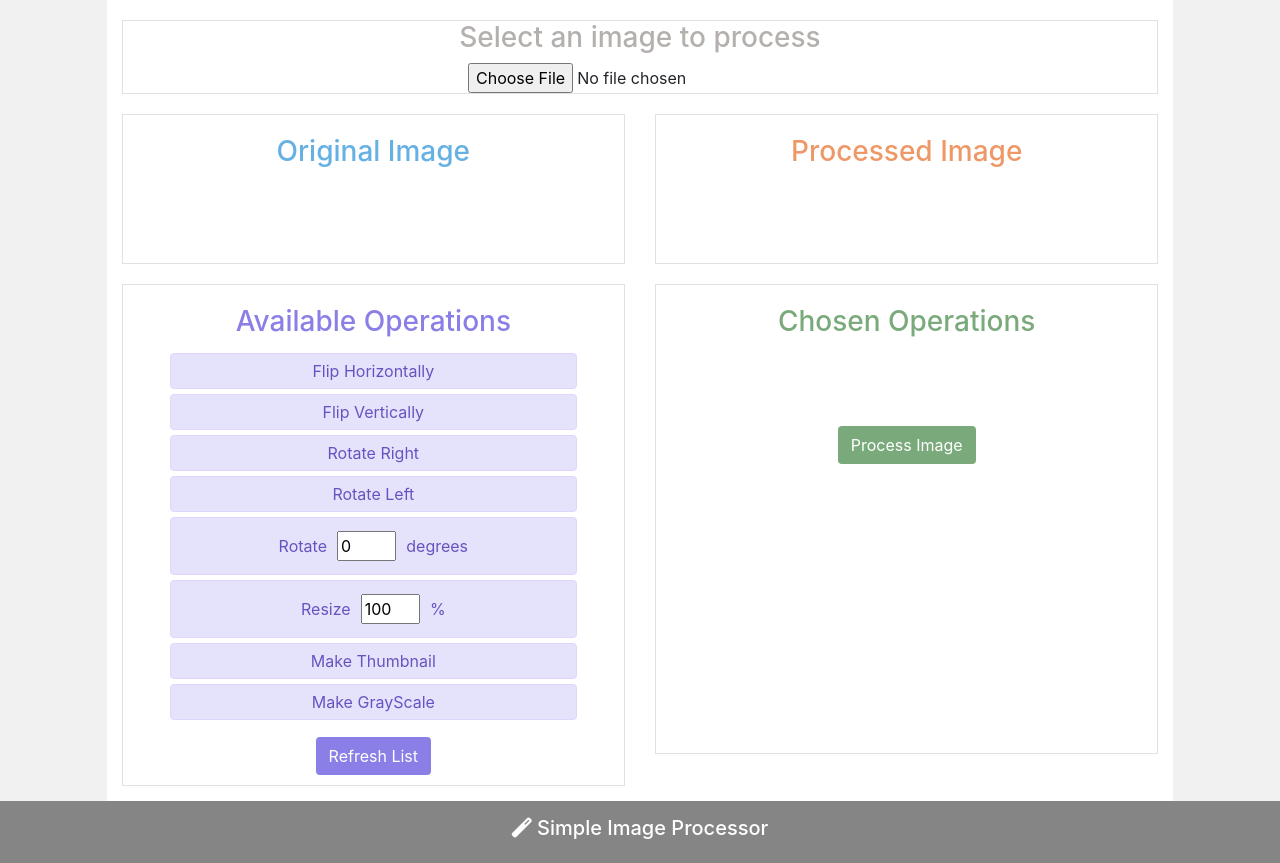
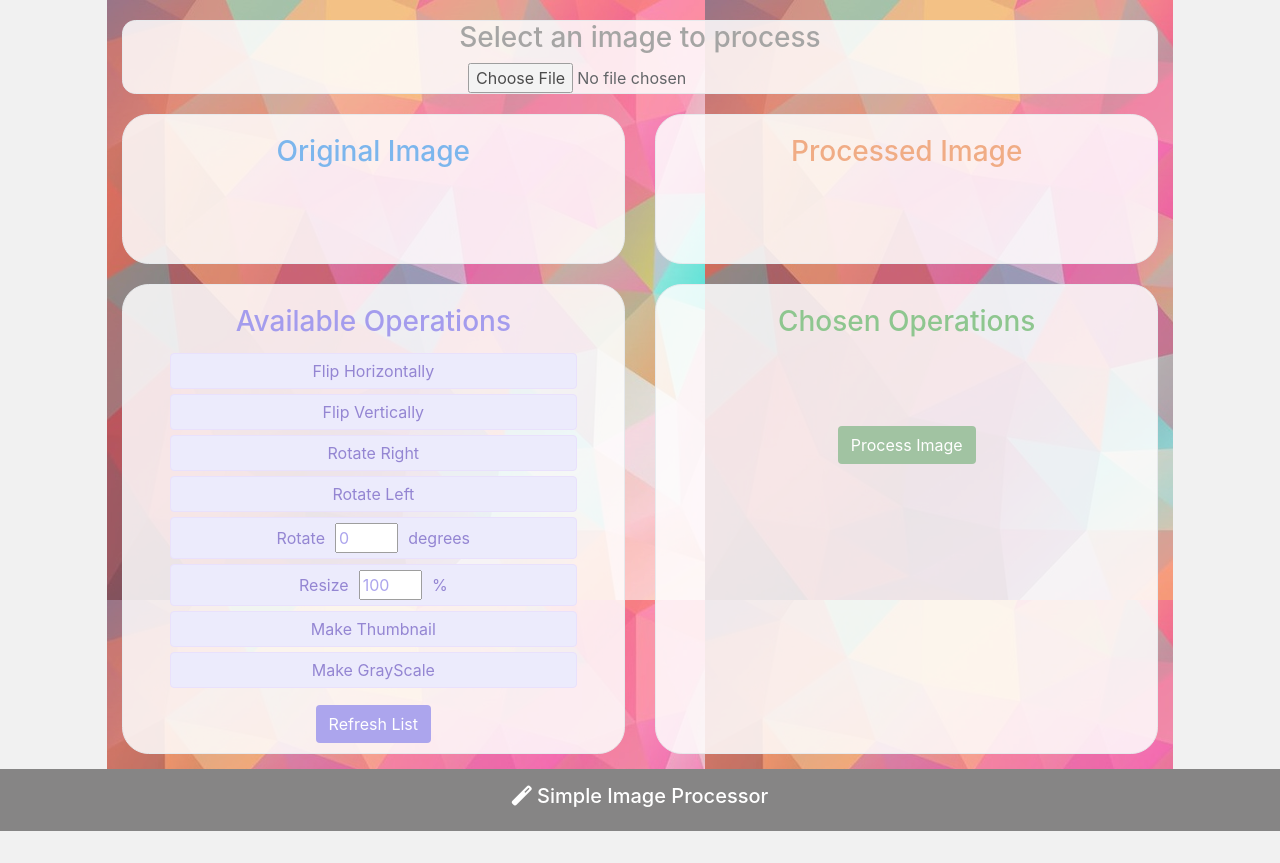
Before and after one commit to dingx170/ImageProcessor, a Flask app: template client/templates/index.html in a window 1280 px wide. Shown: the part 70-933 px from the top of the page. After the commit the page ends 901 px from the top, so only its background shows below. Run offline with Flask 2, Linux system fonts and the light colour scheme; the template is opened without the code that fills it, so the values that code supplies are empty; some libraries are stand-ins or nearby versions.

Commit message:
minor adjustment

```diff
--- a/client/client.py
+++ b/client/client.py
@@ -6,7 +6,7 @@ from cv2 import cv2
 
 addr = 'http://localhost:5001'
 
-process_url = addr + '/process'
+process_url = addr + '/imageprocessor'
 
 app = Flask(__name__)
 
@@ -14,7 +14,7 @@ app = Flask(__name__)
 def home():
 	return render_template('index.html', oriImg=None, newImg=None, actions=None)
 
-@app.route('/process', methods=['POST', 'GET'])
+@app.route('/imageprocess', methods=['POST', 'GET'])
 def process_image():
 	image = request.form['file']
 	actions = request.form['action']
--- a/client/static/styles.css
+++ b/client/static/styles.css
@@ -103,7 +103,7 @@ ul.target {
   font-weight: bold;
 }
 .purple-text {
-  color: rgb(138, 127, 230);
+  color: rgb(126, 115, 230);
 }
 
 .green {
@@ -112,23 +112,38 @@ ul.target {
   font-weight: bold;
 }
 .green-text {
-  color: #7aaa7b;
+  color: #5faf61;
 }
 
 .blue-text {
-  color: rgb(101, 177, 228);
+  color: rgb(69, 152, 230);
 }
 
 .orange-text {
-  color: rgb(238, 152, 103);
+  color: rgb(235, 138, 82);
 }
 
 .gray-text {
-  color: rgb(180, 176, 174);
+  color: rgb(128, 127, 126);
 }
 
 input[type=number] {
-  width: 15%;
-  margin: 8px 10px 8px 10px;
+  width: 16%;
+  margin: 0px 10px 0px 10px;
   box-sizing: border-box;
+  color: rgb(138, 127, 230);
 }
+
+.main-col {
+  background: url('/static/media/bg_1.jpg') repeat;
+  opacity: 0.7;
+}
+.image-container, .operation-container {
+  background-color: #ffffffd8;
+  border-radius: 20pt;
+}
+
+.top-container {
+  background-color: #ffffffd8;
+  border-radius: 10pt;
+}
--- a/client/templates/index.html
+++ b/client/templates/index.html
@@ -22,10 +22,10 @@
         <div class="row content">
 
             <div class="col-sm-1 sidenav"></div>
-            <div class="col-sm-10 text-center">
+            <div class="col-sm-10 text-center main-col">
                 <div class="row rowtop">
                     <div class='col'>
-                        <div class="container border flex-column">
+                        <div class="container border flex-column top-container">
                             <h3 class="gray-text">Select an image to process</h3>
                             <input type="file" name="oriFile" value="" id="oriFile" class="required borrowerImageFile" data-errormsg="PhotoUploadErrorMsg">
                         </div>
@@ -159,7 +159,7 @@
 
         $.ajax({
             type: 'post',
-            url: '/process',
+            url: '/imageprocess',
             data: imgActions,
             success: function (data) {
                 console.log('Submission was successful.');
--- a/server/server.py
+++ b/server/server.py
@@ -7,7 +7,7 @@ import json
 app = Flask(__name__)
 
 
-@app.route('/process', methods=['POST'])
+@app.route('/imageprocessor', methods=['POST'])
 def process():
     image = request.data
     params = request.args
```
Also changed, not shown: client/static/media/bg_1.jpg (added), client/static/media/output.jpg.
